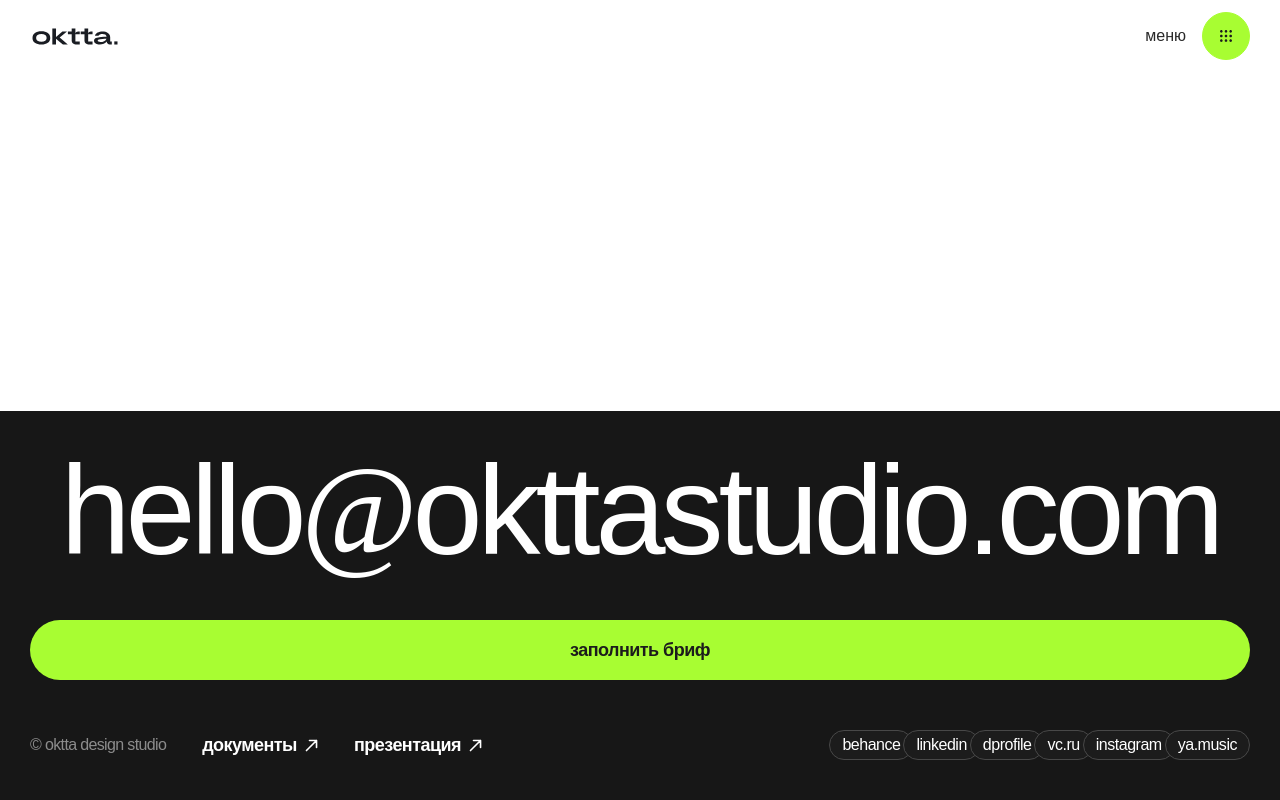
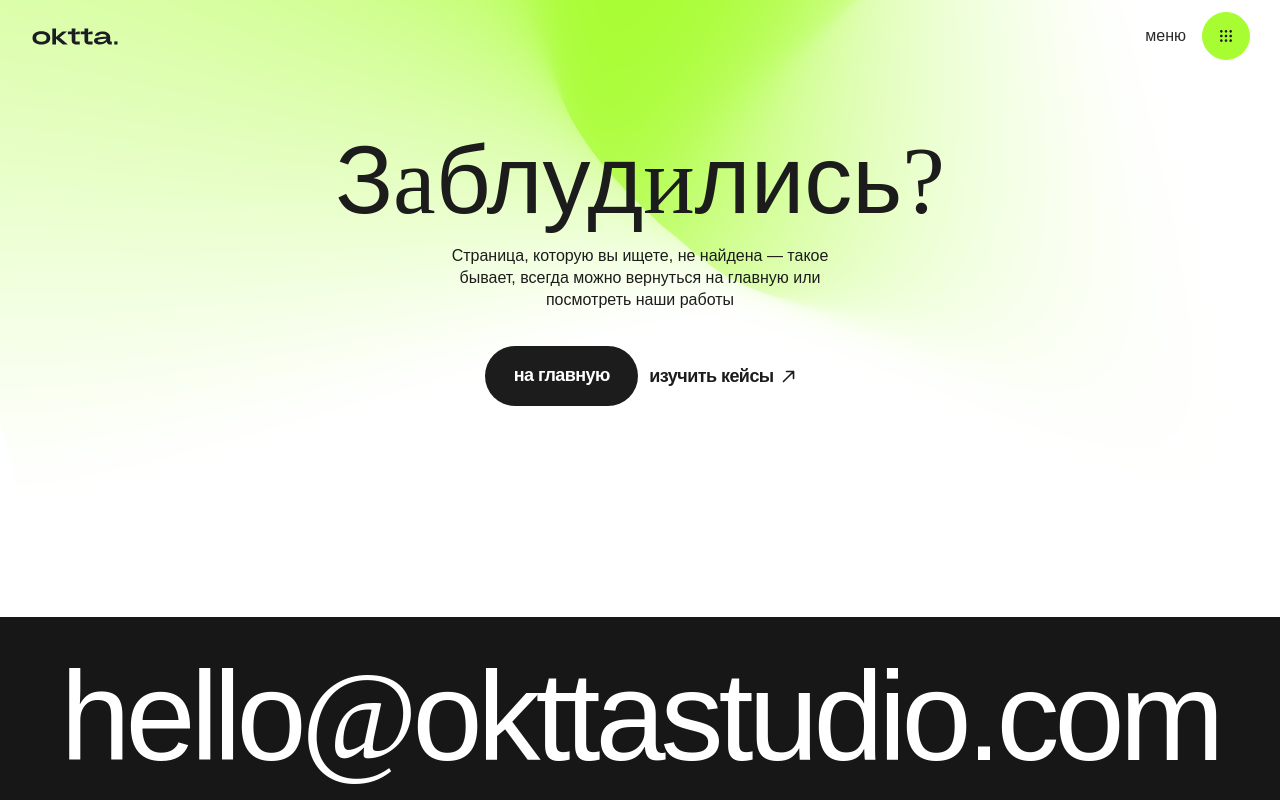
Before and after one commit to asuponev/oktta-vue-layout, a Vue app: page /presentation in a window 1280 px wide. Built offline with nearby package versions, Linux system fonts and the light colour scheme; a web font is replaced by a local one.

Commit message:
feat: implement 404 page

```diff
--- /dev/null
+++ b/src/pages/PageNotFound.vue
@@ -0,0 +1,173 @@
+<script>
+export default {
+
+}
+</script>
+
+<template>
+  <section class="not-found">
+    <div class="wrapper">
+      <div class="not-found__content">
+        <h1 class="not-found__title">
+          З<span class="italic">а</span>блуд<span class="italic">и</span>лись<span class="italic">?</span>
+        </h1>
+        <p class="not-found__description">
+          Страница, которую вы ищете, не найдена — такое бывает, всегда можно
+          вернуться на главную или посмотреть наши работы
+        </p>
+        <div class="not-found__actions">
+          <button
+            @click="$router.push('/')"
+            class="not-found__button"
+          >на главную</button>
+          <router-link
+            to="/cases"
+            class="not-found__link"
+          >
+            <span>изучить кейсы</span>
+            <svg>
+              <use xlink:href="@/assets/icons/_sprite.svg#arrow-link">
+              </use>
+            </svg>
+          </router-link>
+        </div>
+      </div>
+    </div>
+  </section>
+</template>
+
+<style lang="scss" scoped>
+.not-found {
+  transform: translateY(-72px);
+  background-image: url("@/assets/images/404-bg.png");
+  background-repeat: no-repeat;
+  background-position: -100% 100%;
+  background-size: cover;
+
+  &__content {
+    display: flex;
+    flex-direction: column;
+    gap: 24px;
+    align-items: center;
+    justify-content: center;
+    height: max(calc(100vh - 405px), 545px);
+  }
+
+  &__title {
+    font: $font-h1-gilroy;
+
+    .italic {
+      font: $font-h1-playfair;
+    }
+  }
+
+  &__description {
+    text-align: center;
+    max-width: 416px;
+    margin-bottom: 12px;
+  }
+
+  &__actions {
+    display: flex;
+    align-items: center;
+    gap: 11px;
+  }
+
+  &__button {
+    width: 153px;
+    height: 60px;
+    background: $color-general-dark;
+    border-radius: 40px;
+    border: none;
+    color: $color-general-white;
+    font: $font-button;
+    line-height: 110%;
+    letter-spacing: -0.03em;
+    cursor: pointer;
+    transition: color 0.2s ease-in-out, background 0.2s ease-in-out;
+
+    &:hover {
+      color: $color-general-dark;
+      background: $color-general-green;
+    }
+  }
+
+  &__link {
+    display: flex;
+    align-items: center;
+    gap: 8px;
+    color: $color-general-dark;
+    font: $font-button;
+    letter-spacing: -0.03em;
+    text-decoration: none;
+    cursor: pointer;
+
+    svg {
+      width: 13px;
+      height: 13px;
+      stroke: $color-general-dark;
+      transition: stroke 0.2s ease-in-out, transform 0.2s ease-in-out;
+    }
+
+    span {
+      display: inline-flex;
+      background: no-repeat 0 100%;
+      background-image: linear-gradient(to right, $color-general-dark, $color-general-dark);
+      background-size: 0 2px;
+      transition: background-size 0.2s ease-in-out;
+    }
+
+    &:hover {
+      span {
+        background-size: 100% 2px;
+      }
+
+      svg {
+        transform: rotate(45deg);
+      }
+    }
+  }
+}
+
+@media (max-width: 1024px) {
+  .not-found {
+    background-position: -100px 150%;
+
+    &__title {
+      font-size: 64px;
+
+      .italic {
+        font-size: 64px;
+      }
+    }
+
+    &__description {
+      max-width: 480px;
+    }
+
+    &__button {
+      width: 143px;
+      height: 46px;
+      font-size: 16px;
+    }
+
+    &__link {
+      font-size: 16px;
+    }
+  }
+}
+
+@media (max-width: 590px) {
+  .not-found {
+    background-position: -200px -200px;
+
+    &__title {
+      font-size: 40px;
+
+      .italic {
+        font-size: 40px;
+      }
+    }
+  }
+}
+</style>
--- a/src/router/index.js
+++ b/src/router/index.js
@@ -11,6 +11,7 @@ import Documents from '@/pages/Documents.vue'
 import Brief from '@/pages/Brief.vue'
 import OpenPositionPage from '@/pages/OpenPositionPage.vue'
 import Mesh3Case from '@/pages/Mesh3Case.vue'
+import PageNotFound from '@/pages/PageNotFound.vue'
 
 const routes = [
   {
@@ -58,6 +59,10 @@ const routes = [
     path: '/cases/mesh-3',
     component: Mesh3Case
   },
+  {
+    path: '/:pathMatch(.*)*',
+    component: PageNotFound,
+  },
 ]
 
 const router = createRouter({
```
Also changed, not shown: src/assets/images/404-bg.png (added).
